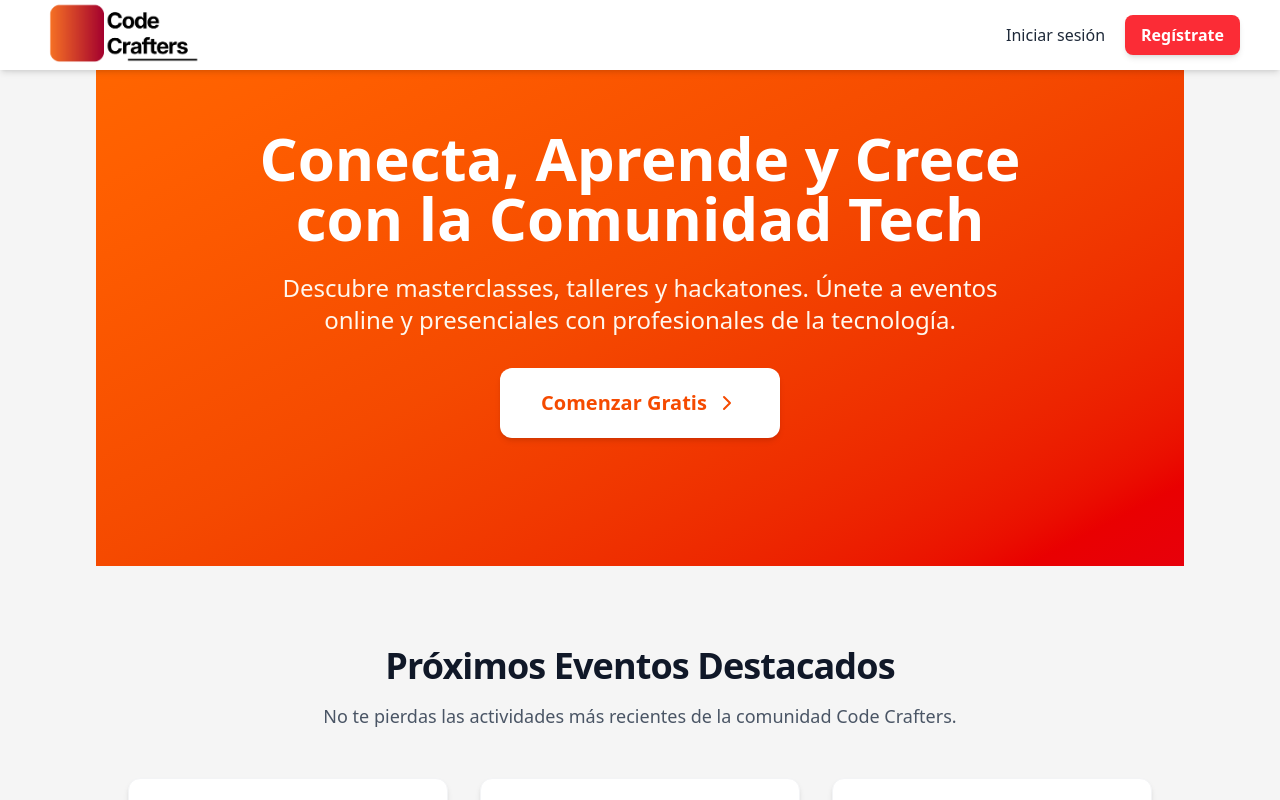
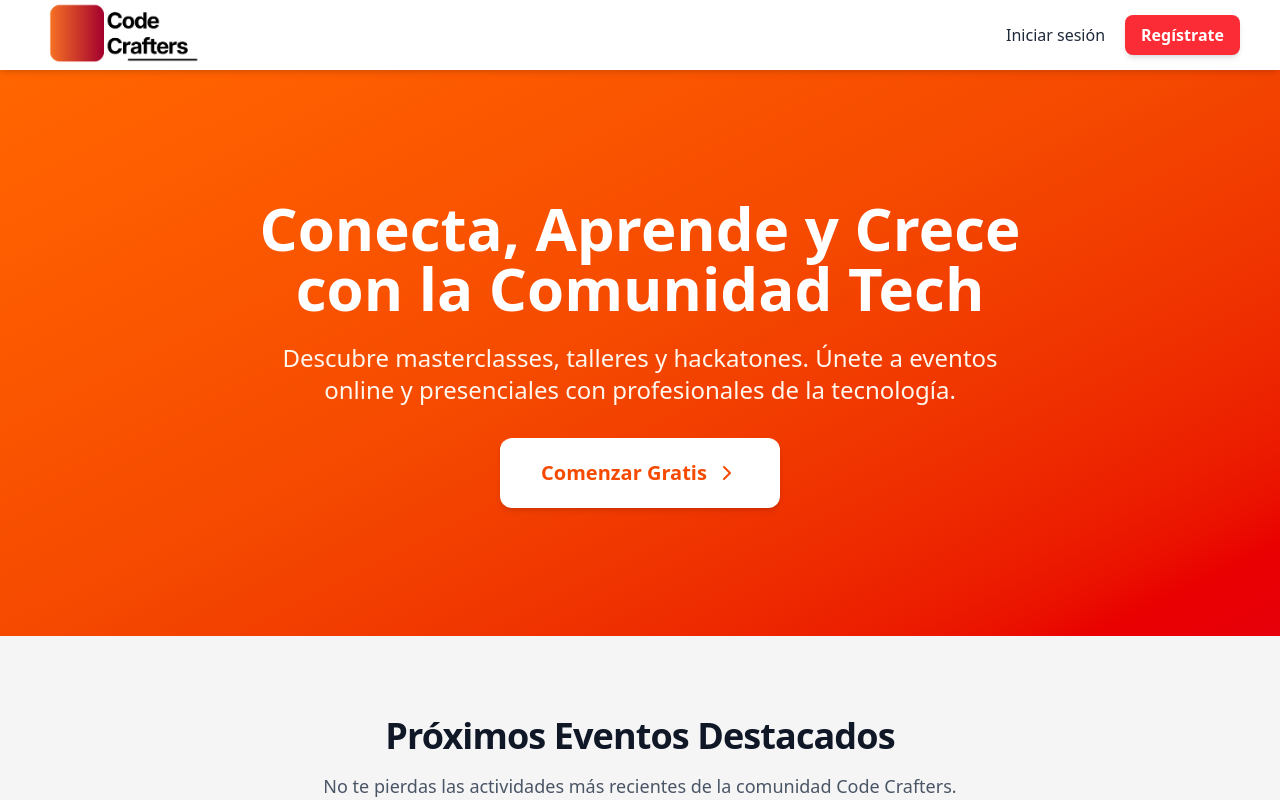
Before and after one commit to CodeCraftwerkers/CCFrontEnd, a React (Vite) app: page / in a window 1280 px wide. Shown: the top 800 px of the page. Built offline with nearby package versions, Linux system fonts and the light colour scheme.

Commit message:
fix: fix(layout): make Hero section full width and upload new favicon

```diff
--- a/index.html
+++ b/index.html
@@ -1,8 +1,8 @@
 <!doctype html>
-<html lang="en">
+<html lang="es">
   <head>
     <meta charset="UTF-8" />
-    <link rel="icon" type="image/png" href="/faviconOrange.png" sizes="32x32" />
+    <link rel="icon" type="image/ico" href="/favico.ico" sizes="32x32" />
     <link href="index.css" rel="stylesheet">
     <meta name="viewport" content="width=device-width, initial-scale=1.0" />
     <title>Code Crafters</title>
--- a/src/components/home/CTASection.jsx
+++ b/src/components/home/CTASection.jsx
@@ -9,7 +9,7 @@ export default function CTASection() {
   return (
     <section
       aria-labelledby="cta-section-title"
-      className="bg-linear-to-br from-orange-50 via-white to-orange-100 py-20 border-t border-orange-200"
+      className="bg-gradient-to-br from-orange-50 via-white to-orange-100 py-20 border-t border-orange-200"
     >
       <div className="max-w-7xl mx-auto px-4 sm:px-6 lg:px-8">
         {/* === Header principal === */}
--- a/src/components/home/Hero.jsx
+++ b/src/components/home/Hero.jsx
@@ -1,4 +1,3 @@
-
 import { ChevronRight } from 'lucide-react';
 import { useNavigate } from 'react-router-dom';
 
@@ -10,8 +9,9 @@ export default function Hero() {
   };
 
   return (
-    <section className="bg-linear-to-br from-orange-500 via-orange-600 to-red-600 text-white">
-      <div className="max-w-7xl mx-auto px-4 sm:px-6 lg:px-8 py-20 lg:py-32">
+    <section className="w-full bg-gradient-to-br from-orange-500 via-orange-600 to-red-600 text-white pt-[70px] overflow-hidden">
+
+      <div className="px-4 sm:px-6 lg:px-16 xl:px-24 py-20 lg:py-32">
         <header className="text-center">
           <h1 className="text-4xl lg:text-6xl font-bold mb-6">
             Conecta, Aprende y Crece<br />con la Comunidad Tech
@@ -37,7 +37,7 @@ export default function Hero() {
                 className="relative z-10 transition-transform duration-300 ease-out group-hover:translate-x-2"
                 aria-hidden="true"
             />
-            </button>
+          </button>
         </header>
       </div>
     </section>
--- a/src/pages/Homepage.jsx
+++ b/src/pages/Homepage.jsx
@@ -5,9 +5,9 @@ import CTASection from "../components/home/CTASection.jsx";
 export default function Homepage() {
   return (
     <div className="min-h-screen bg-neutral-100 text-neutral-900">
-      <main className="mx-auto max-w-6xl px-4 sm:px-6 lg:px-8">
-        <Hero />
-        <FeaturedEvents maxItems={3} />
+       <Hero />
+       <main className="mx-auto max-w-6xl px-4 sm:px-6 lg:px-8">
+        <FeaturedEvents />
         <CTASection />
       </main>
     </div>
```
Also changed, not shown: public/faviconOrange.png (deleted), 1 other file (tests, documents, lock files or other folders).
